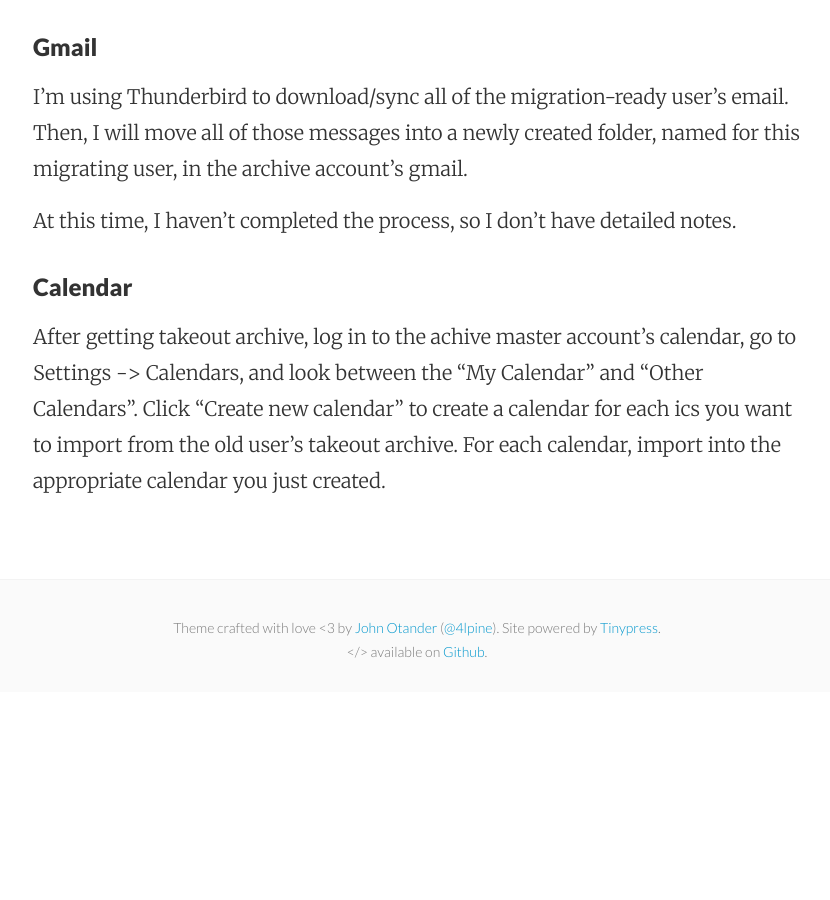
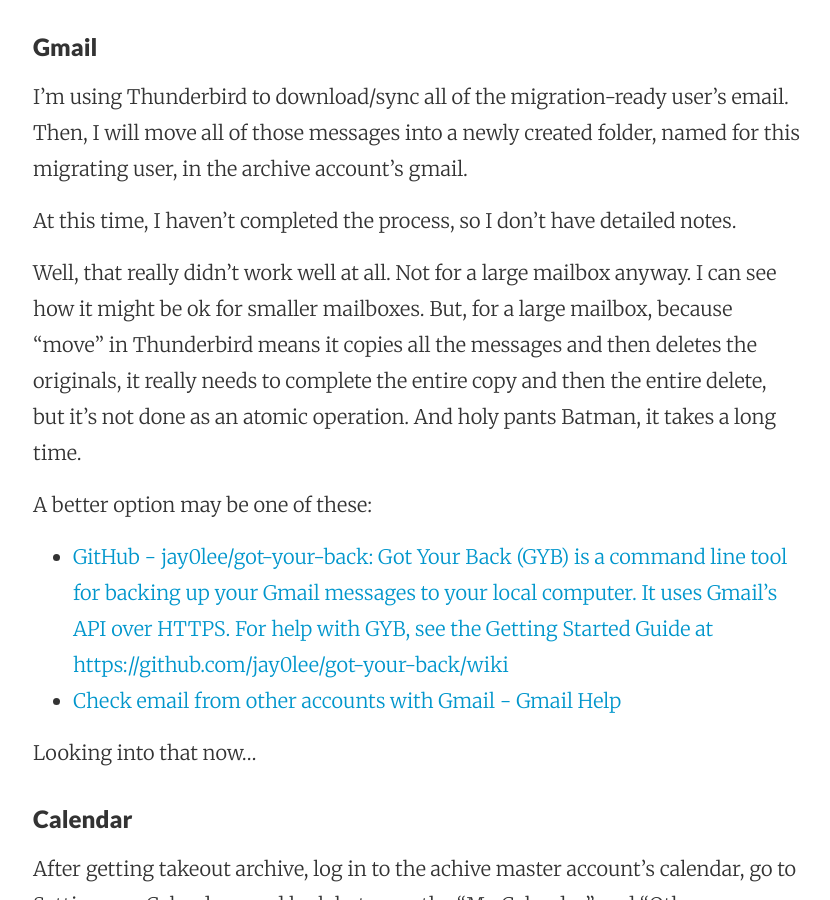
Before and after one commit to mattymaloney/mattymaloney.github.io, a Jekyll site: the page built from _posts/2016-02-29-migrating-google-apps-data.md, in a window 1280 px wide and 900 px high, scrolled down 2156 px. Shown: the whole window, without its empty margins (223-1053 px from the left). Built offline with Jekyll 4.4.1, drawn with Linux system fonts in a browser that asks for light colours; before the commit the page ends 2848 px from its top, so only the background shows below that.

Commit message:
Updated 2016-02-29-migrating-google-apps-data.md

```diff
--- a/_posts/2016-02-29-migrating-google-apps-data.md
+++ b/_posts/2016-02-29-migrating-google-apps-data.md
@@ -3,6 +3,7 @@
 layout: post
 title: Options for Migrating Google Apps Data
 ---
+
 
 
 In a cleanup effort, I'm experimenting with options for migrating Google Apps data from former employees to various archive accounts.
@@ -53,6 +54,16 @@
 
 At this time, I haven't completed the process, so I don't have detailed notes.
 
+Well, that really didn't work well at all. Not for a large mailbox anyway. I can see how it might be ok for smaller mailboxes. But, for a large mailbox, because "move" in Thunderbird means it copies all the messages and then deletes the originals, it really needs to complete the entire copy and then the entire delete, but it's not done as an atomic operation. And holy pants Batman, it takes a long time.
+
+A better option may be one of these:
+
+* [GitHub - jay0lee/got-your-back: Got Your Back (GYB) is a command line tool for backing up your Gmail messages to your local computer. It uses Gmail's API over HTTPS. For help with GYB, see the Getting Started Guide at https://github.com/jay0lee/got-your-back/wiki](https://github.com/jay0lee/got-your-back)
+* [Check email from other accounts with Gmail - Gmail Help](https://support.google.com/mail/answer/21289?hl=en)
+
+Looking into that now...
+
+
 ### Calendar
 
 After getting takeout archive, log in to the achive master account's calendar, go to Settings -> Calendars, and look between the "My Calendar" and "Other Calendars". Click "Create new calendar" to create a calendar for each ics you want to import from the old user's takeout archive. For each calendar, import into the appropriate calendar you just created.
```
